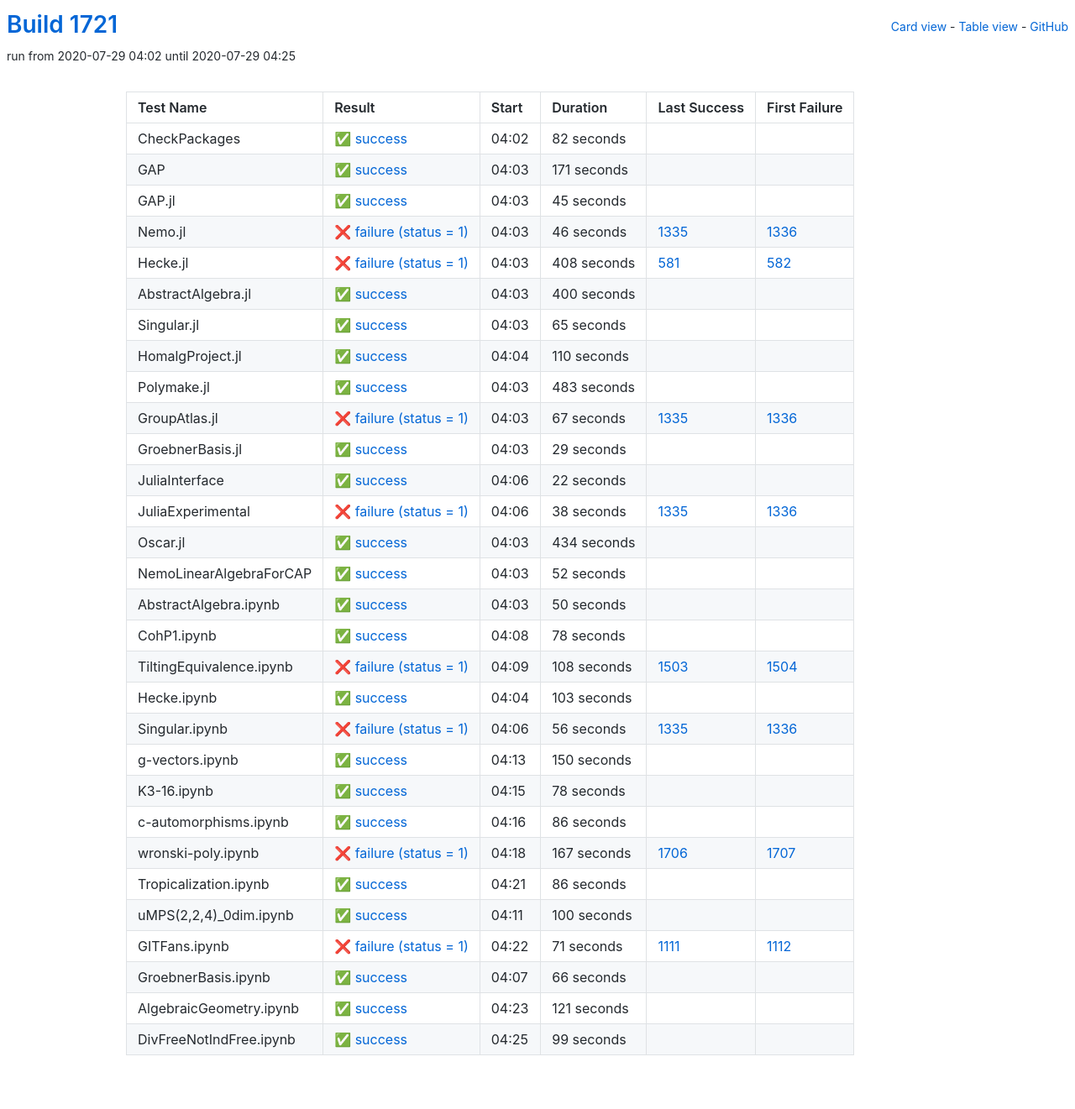
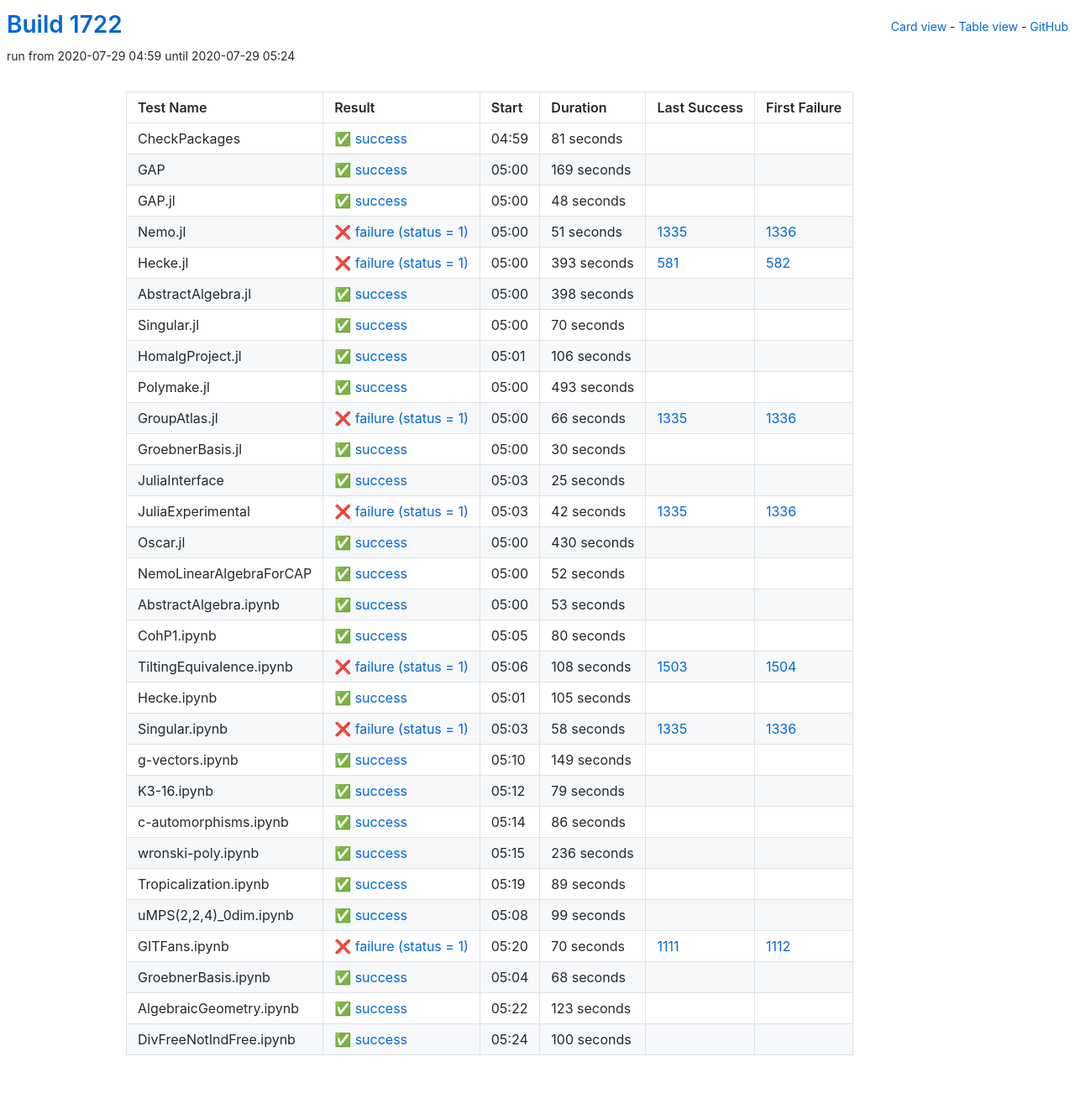
Before and after one commit to oscar-system/oscar-ci-status-1.4, a Jekyll site: the page built from table.html, in a window 1280 px wide. Shown: the whole page at 84% size. Built offline with Jekyll 4.4.1, drawn with Linux system fonts in a browser that asks for light colours.

Commit message:
Build #1722

```diff
--- a/_data/ci.yml
+++ b/_data/ci.yml
@@ -1,6 +1,6 @@
 ---
-build: 1721
-build_url: https://oscarci.mathematik.uni-kl.de/job/oscar-julia-1.4/1721/
+build: 1722
+build_url: https://oscarci.mathematik.uni-kl.de/job/oscar-julia-1.4/1722/
 job: oscar-julia-1.4
 organization: oscar-system
 repo: oscar-ci-status-1.4
@@ -8,176 +8,176 @@ repourl: https://github.com/oscar-system/oscar-ci-status-1.4
 tests:
 - name: CheckPackages
   id: checkpackages
-  log: https://oscarci.mathematik.uni-kl.de/job/oscar-julia-1.4/1721/artifact/logs/build-1721/CheckPackages.log
-  start: 2020-07-29 04:02
+  log: https://oscarci.mathematik.uni-kl.de/job/oscar-julia-1.4/1722/artifact/logs/build-1722/CheckPackages.log
+  start: 2020-07-29 04:59
   success: true
   exitcode: 0
   status: success
-  duration: 82
+  duration: 81
   last_success: false
   last_success_url:
   first_failure: false
   first_failure_url:
 - name: GAP
   id: gap
-  log: https://oscarci.mathematik.uni-kl.de/job/oscar-julia-1.4/1721/artifact/logs/build-1721/GAP.log
-  start: 2020-07-29 04:03
+  log: https://oscarci.mathematik.uni-kl.de/job/oscar-julia-1.4/1722/artifact/logs/build-1722/GAP.log
+  start: 2020-07-29 05:00
   success: true
   exitcode: 0
   status: success
-  duration: 171
+  duration: 169
   last_success: false
   last_success_url:
   first_failure: false
   first_failure_url:
 - name: GAP.jl
   id: gap-jl
-  log: https://oscarci.mathematik.uni-kl.de/job/oscar-julia-1.4/1721/artifact/logs/build-1721/GAP.jl.log
-  start: 2020-07-29 04:03
+  log: https://oscarci.mathematik.uni-kl.de/job/oscar-julia-1.4/1722/artifact/logs/build-1722/GAP.jl.log
+  start: 2020-07-29 05:00
   success: true
   exitcode: 0
   status: success
-  duration: 45
+  duration: 48
   last_success: false
   last_success_url:
   first_failure: false
   first_failure_url:
 - name: Nemo.jl
   id: nemo-jl
-  log: https://oscarci.mathematik.uni-kl.de/job/oscar-julia-1.4/1721/artifact/logs/build-1721/Nemo.jl.log
-  start: 2020-07-29 04:03
+  log: https://oscarci.mathematik.uni-kl.de/job/oscar-julia-1.4/1722/artifact/logs/build-1722/Nemo.jl.log
+  start: 2020-07-29 05:00
   success: false
   exitcode: 1
   status: failure
-  duration: 46
+  duration: 51
   last_success: 1335
   last_success_url: https://oscarci.mathematik.uni-kl.de/job/oscar-julia-1.4/1335/
   first_failure: 1336
   first_failure_url: https://oscarci.mathematik.uni-kl.de/job/oscar-julia-1.4/1336/
 - name: Hecke.jl
   id: hecke-jl
-  log: https://oscarci.mathematik.uni-kl.de/job/oscar-julia-1.4/1721/artifact/logs/build-1721/Hecke.jl.log
-  start: 2020-07-29 04:03
+  log: https://oscarci.mathematik.uni-kl.de/job/oscar-julia-1.4/1722/artifact/logs/build-1722/Hecke.jl.log
+  start: 2020-07-29 05:00
   success: false
   exitcode: 1
   status: failure
-  duration: 408
+  duration: 393
   last_success: 581
   last_success_url: https://oscarci.mathematik.uni-kl.de/job/oscar-julia-1.4/581/
   first_failure: 582
   first_failure_url: https://oscarci.mathematik.uni-kl.de/job/oscar-julia-1.4/582/
 - name: AbstractAlgebra.jl
   id: abstractalgebra-jl
-  log: https://oscarci.mathematik.uni-kl.de/job/oscar-julia-1.4/1721/artifact/logs/build-1721/AbstractAlgebra.jl.log
-  start: 2020-07-29 04:03
+  log: https://oscarci.mathematik.uni-kl.de/job/oscar-julia-1.4/1722/artifact/logs/build-1722/AbstractAlgebra.jl.log
+  start: 2020-07-29 05:00
   success: true
   exitcode: 0
   status: success
-  duration: 400
+  duration: 398
   last_success: false
   last_success_url:
   first_failure: false
   first_failure_url:
 - name: Singular.jl
   id: singular-jl
-  log: https://oscarci.mathematik.uni-kl.de/job/oscar-julia-1.4/1721/artifact/logs/build-1721/Singular.jl.log
-  start: 2020-07-29 04:03
+  log: https://oscarci.mathematik.uni-kl.de/job/oscar-julia-1.4/1722/artifact/logs/build-1722/Singular.jl.log
+  start: 2020-07-29 05:00
   success: true
   exitcode: 0
   status: success
-  duration: 65
+  duration: 70
   last_success: false
   last_success_url:
   first_failure: false
   first_failure_url:
 - name: HomalgProject.jl
   id: homalgproject-jl
-  log: https://oscarci.mathematik.uni-kl.de/job/oscar-julia-1.4/1721/artifact/logs/build-1721/HomalgProject.jl.log
-  start: 2020-07-29 04:04
+  log: https://oscarci.mathematik.uni-kl.de/job/oscar-julia-1.4/1722/artifact/logs/build-1722/HomalgProject.jl.log
+  start: 2020-07-29 05:01
   success: true
   exitcode: 0
   status: success
-  duration: 110
+  duration: 106
   last_success: false
   last_success_url:
   first_failure: false
   first_failure_url:
 - name: Polymake.jl
   id: polymake-jl
-  log: https://oscarci.mathematik.uni-kl.de/job/oscar-julia-1.4/1721/artifact/logs/build-1721/Polymake.jl.log
-  start: 2020-07-29 04:03
+  log: https://oscarci.mathematik.uni-kl.de/job/oscar-julia-1.4/1722/artifact/logs/build-1722/Polymake.jl.log
+  start: 2020-07-29 05:00
   success: true
   exitcode: 0
   status: success
-  duration: 483
+  duration: 493
   last_success: false
   last_success_url:
   first_failure: false
   first_failure_url:
 - name: GroupAtlas.jl
   id: groupatlas-jl
-  log: https://oscarci.mathematik.uni-kl.de/job/oscar-julia-1.4/1721/artifact/logs/build-1721/GroupAtlas.jl.log
-  start: 2020-07-29 04:03
+  log: https://oscarci.mathematik.uni-kl.de/job/oscar-julia-1.4/1722/artifact/logs/build-1722/GroupAtlas.jl.log
+  start: 2020-07-29 05:00
   success: false
   exitcode: 1
   status: failure
-  duration: 67
+  duration: 66
   last_success: 1335
   last_success_url: https://oscarci.mathematik.uni-kl.de/job/oscar-julia-1.4/1335/
   first_failure: 1336
   first_failure_url: https://oscarci.mathematik.uni-kl.de/job/oscar-julia-1.4/1336/
 - name: GroebnerBasis.jl
   id: groebnerbasis-jl
-  log: https://oscarci.mathematik.uni-kl.de/job/oscar-julia-1.4/1721/artifact/logs/build-1721/GroebnerBasis.jl.log
-  start: 2020-07-29 04:03
+  log: https://oscarci.mathematik.uni-kl.de/job/oscar-julia-1.4/1722/artifact/logs/build-1722/GroebnerBasis.jl.log
+  start: 2020-07-29 05:00
   success: true
   exitcode: 0
   status: success
-  duration: 29
+  duration: 30
   last_success: false
   last_success_url:
   first_failure: false
   first_failure_url:
 - name: JuliaInterface
   id: juliainterface
-  log: https://oscarci.mathematik.uni-kl.de/job/oscar-julia-1.4/1721/artifact/logs/build-1721/JuliaInterface.log
-  start: 2020-07-29 04:06
+  log: https://oscarci.mathematik.uni-kl.de/job/oscar-julia-1.4/1722/artifact/logs/build-1722/JuliaInterface.log
+  start: 2020-07-29 05:03
   success: true
   exitcode: 0
   status: success
-  duration: 22
+  duration: 25
   last_success: false
   last_success_url:
   first_failure: false
   first_failure_url:
 - name: JuliaExperimental
   id: juliaexperimental
-  log: https://oscarci.mathematik.uni-kl.de/job/oscar-julia-1.4/1721/artifact/logs/build-1721/JuliaExperimental.log
-  start: 2020-07-29 04:06
+  log: https://oscarci.mathematik.uni-kl.de/job/oscar-julia-1.4/1722/artifact/logs/build-1722/JuliaExperimental.log
+  start: 2020-07-29 05:03
   success: false
   exitcode: 1
   status: failure
-  duration: 38
+  duration: 42
   last_success: 1335
   last_success_url: https://oscarci.mathematik.uni-kl.de/job/oscar-julia-1.4/1335/
   first_failure: 1336
   first_failure_url: https://oscarci.mathematik.uni-kl.de/job/oscar-julia-1.4/1336/
 - name: Oscar.jl
   id: oscar-jl
-  log: https://oscarci.mathematik.uni-kl.de/job/oscar-julia-1.4/1721/artifact/logs/build-1721/Oscar.jl.log
-  start: 2020-07-29 04:03
+  log: https://oscarci.mathematik.uni-kl.de/job/oscar-julia-1.4/1722/artifact/logs/build-1722/Oscar.jl.log
+  start: 2020-07-29 05:00
   success: true
   exitcode: 0
   status: success
-  duration: 434
+  duration: 430
   last_success: false
   last_success_url:
   first_failure: false
   first_failure_url:
 - name: NemoLinearAlgebraForCAP
   id: nemolinearalgebraforcap
-  log: https://oscarci.mathematik.uni-kl.de/job/oscar-julia-1.4/1721/artifact/logs/build-1721/NemoLinearAlgebraForCAP.log
-  start: 2020-07-29 04:03
+  log: https://oscarci.mathematik.uni-kl.de/job/oscar-julia-1.4/1722/artifact/logs/build-1722/NemoLinearAlgebraForCAP.log
+  start: 2020-07-29 05:00
   success: true
   exitcode: 0
   status: success
@@ -188,32 +188,32 @@ tests:
   first_failure_url:
 - name: AbstractAlgebra.ipynb
   id: abstractalgebra-ipynb
-  log: https://oscarci.mathematik.uni-kl.de/job/oscar-julia-1.4/1721/artifact/logs/build-1721/AbstractAlgebra.ipynb.log
-  start: 2020-07-29 04:03
+  log: https://oscarci.mathematik.uni-kl.de/job/oscar-julia-1.4/1722/artifact/logs/build-1722/AbstractAlgebra.ipynb.log
+  start: 2020-07-29 05:00
   success: true
   exitcode: 0
   status: success
-  duration: 50
+  duration: 53
   last_success: false
   last_success_url:
   first_failure: false
   first_failure_url:
 - name: CohP1.ipynb
   id: cohp1-ipynb
-  log: https://oscarci.mathematik.uni-kl.de/job/oscar-julia-1.4/1721/artifact/logs/build-1721/CohP1.ipynb.log
-  start: 2020-07-29 04:08
+  log: https://oscarci.mathematik.uni-kl.de/job/oscar-julia-1.4/1722/artifact/logs/build-1722/CohP1.ipynb.log
+  start: 2020-07-29 05:05
   success: true
   exitcode: 0
   status: success
-  duration: 78
+  duration: 80
   last_success: false
   last_success_url:
   first_failure: false
   first_failure_url:
 - name: TiltingEquivalence.ipynb
   id: tiltingequivalence-ipynb
-  log: https://oscarci.mathematik.uni-kl.de/job/oscar-julia-1.4/1721/artifact/logs/build-1721/TiltingEquivalence.ipynb.log
-  start: 2020-07-29 04:09
+  log: https://oscarci.mathematik.uni-kl.de/job/oscar-julia-1.4/1722/artifact/logs/build-1722/TiltingEquivalence.ipynb.log
+  start: 2020-07-29 05:06
   success: false
   exitcode: 1
   status: failure
@@ -224,56 +224,56 @@ tests:
   first_failure_url: https://oscarci.mathematik.uni-kl.de/job/oscar-julia-1.4/1504/
 - name: Hecke.ipynb
   id: hecke-ipynb
-  log: https://oscarci.mathematik.uni-kl.de/job/oscar-julia-1.4/1721/artifact/logs/build-1721/Hecke.ipynb.log
-  start: 2020-07-29 04:04
+  log: https://oscarci.mathematik.uni-kl.de/job/oscar-julia-1.4/1722/artifact/logs/build-1722/Hecke.ipynb.log
+  start: 2020-07-29 05:01
   success: true
   exitcode: 0
   status: success
-  duration: 103
+  duration: 105
   last_success: false
   last_success_url:
   first_failure: false
   first_failure_url:
 - name: Singular.ipynb
   id: singular-ipynb
-  log: https://oscarci.mathematik.uni-kl.de/job/oscar-julia-1.4/1721/artifact/logs/build-1721/Singular.ipynb.log
-  start: 2020-07-29 04:06
+  log: https://oscarci.mathematik.uni-kl.de/job/oscar-julia-1.4/1722/artifact/logs/build-1722/Singular.ipynb.log
+  start: 2020-07-29 05:03
   success: false
   exitcode: 1
   status: failure
-  duration: 56
+  duration: 58
   last_success: 1335
   last_success_url: https://oscarci.mathematik.uni-kl.de/job/oscar-julia-1.4/1335/
   first_failure: 1336
   first_failure_url: https://oscarci.mathematik.uni-kl.de/job/oscar-julia-1.4/1336/
 - name: g-vectors.ipynb
   id: g-vectors-ipynb
-  log: https://oscarci.mathematik.uni-kl.de/job/oscar-julia-1.4/1721/artifact/logs/build-1721/g-vectors.ipynb.log
-  start: 2020-07-29 04:13
+  log: https://oscarci.mathematik.uni-kl.de/job/oscar-julia-1.4/1722/artifact/logs/build-1722/g-vectors.ipynb.log
+  start: 2020-07-29 05:10
   success: true
   exitcode: 0
   status: success
-  duration: 150
+  duration: 149
   last_success: false
   last_success_url:
   first_failure: false
   first_failure_url:
 - name: K3-16.ipynb
   id: k3-16-ipynb
-  log: https://oscarci.mathematik.uni-kl.de/job/oscar-julia-1.4/1721/artifact/logs/build-1721/K3-16.ipynb.log
-  start: 2020-07-29 04:15
+  log: https://oscarci.mathematik.uni-kl.de/job/oscar-julia-1.4/1722/artifact/logs/build-1722/K3-16.ipynb.log
+  start: 2020-07-29 05:12
   success: true
   exitcode: 0
   status: success
-  duration: 78
+  duration: 79
   last_success: false
   last_success_url:
   first_failure: false
   first_failure_url:
 - name: c-automorphisms.ipynb
   id: c-automorphisms-ipynb
-  log: https://oscarci.mathematik.uni-kl.de/job/oscar-julia-1.4/1721/artifact/logs/build-1721/c-automorphisms.ipynb.log
-  start: 2020-07-29 04:16
+  log: https://oscarci.mathematik.uni-kl.de/job/oscar-julia-1.4/1722/artifact/logs/build-1722/c-automorphisms.ipynb.log
+  start: 2020-07-29 05:14
   success: true
   exitcode: 0
   status: success
@@ -284,32 +284,80 @@ tests:
   first_failure_url:
 - name: wronski-poly.ipynb
   id: wronski-poly-ipynb
-  log: https://oscarci.mathematik.uni-kl.de/job/oscar-julia-1.4/1721/artifact/logs/build-1721/wronski-poly.ipynb.log
-  start: 2020-07-29 04:18
-  success: false
-  exitcode: 1
-  status: failure
-  duration: 167
-  last_success: 1706
-  last_success_url: https://oscarci.mathematik.uni-kl.de/job/oscar-julia-1.4/1706/
-  first_failure: 1707
-  first_failure_url: https://oscarci.mathematik.uni-kl.de/job/oscar-julia-1.4/1707/
-- name: Tropicalization.ipynb
-  id: tropicalization-ipynb
-  log: https://oscarci.mathematik.uni-kl.de/job/oscar-julia-1.4/1721/artifact/logs/build-1721/Tropicalization.ipynb.log
-  start: 2020-07-29 04:21
+  log: https://oscarci.mathematik.uni-kl.de/job/oscar-julia-1.4/1722/artifact/logs/build-1722/wronski-poly.ipynb.log
+  start: 2020-07-29 05:15
   success: true
   exitcode: 0
   status: success
-  duration: 86
+  duration: 236
+  last_success: false
+  last_success_url:
+  first_failure: false
+  first_failure_url:
+- name: Tropicalization.ipynb
+  id: tropicalization-ipynb
+  log: https://oscarci.mathematik.uni-kl.de/job/oscar-julia-1.4/1722/artifact/logs/build-1722/Tropicalization.ipynb.log
+  start: 2020-07-29 05:19
+  success: true
+  exitcode: 0
+  status: success
+  duration: 89
   last_success: false
   last_success_url:
   first_failure: false
   first_failure_url:
 - name: uMPS(2,2,4)_0dim.ipynb
   id: umps-2-2-4-0dim-ipynb
-  log: https://oscarci.mathematik.uni-kl.de/job/oscar-julia-1.4/1721/artifact/logs/build-1721/uMPS-2-2-4-_0dim.ipynb.log
-  start: 2020-07-29 04:11
+  log: https://oscarci.mathematik.uni-kl.de/job/oscar-julia-1.4/1722/artifact/logs/build-1722/uMPS-2-2-4-_0dim.ipynb.log
+  start: 2020-07-29 05:08
+  success: true
+  exitcode: 0
+  status: success
+  duration: 99
+  last_success: false
+  last_success_url:
+  first_failure: false
+  first_failure_url:
+- name: GITFans.ipynb
+  id: gitfans-ipynb
+  log: https://oscarci.mathematik.uni-kl.de/job/oscar-julia-1.4/1722/artifact/logs/build-1722/GITFans.ipynb.log
+  start: 2020-07-29 05:20
+  success: false
+  exitcode: 1
+  status: failure
+  duration: 70
+  last_success: 1111
+  last_success_url: https://oscarci.mathematik.uni-kl.de/job/oscar-julia-1.4/1111/
+  first_failure: 1112
+  first_failure_url: https://oscarci.mathematik.uni-kl.de/job/oscar-julia-1.4/1112/
+- name: GroebnerBasis.ipynb
+  id: groebnerbasis-ipynb
+  log: https://oscarci.mathematik.uni-kl.de/job/oscar-julia-1.4/1722/artifact/logs/build-1722/GroebnerBasis.ipynb.log
+  start: 2020-07-29 05:04
+  success: true
+  exitcode: 0
+  status: success
+  duration: 68
+  last_success: false
+  last_success_url:
+  first_failure: false
+  first_failure_url:
+- name: AlgebraicGeometry.ipynb
+  id: algebraicgeometry-ipynb
+  log: https://oscarci.mathematik.uni-kl.de/job/oscar-julia-1.4/1722/artifact/logs/build-1722/AlgebraicGeometry.ipynb.log
+  start: 2020-07-29 05:22
+  success: true
+  exitcode: 0
+  status: success
+  duration: 123
+  last_success: false
+  last_success_url:
+  first_failure: false
+  first_failure_url:
+- name: DivFreeNotIndFree.ipynb
+  id: divfreenotindfree-ipynb
+  log: https://oscarci.mathematik.uni-kl.de/job/oscar-julia-1.4/1722/artifact/logs/build-1722/DivFreeNotIndFree.ipynb.log
+  start: 2020-07-29 05:24
   success: true
   exitcode: 0
   status: success
@@ -318,51 +366,3 @@ tests:
   last_success_url:
   first_failure: false
   first_failure_url:
-- name: GITFans.ipynb
-  id: gitfans-ipynb
-  log: https://oscarci.mathematik.uni-kl.de/job/oscar-julia-1.4/1721/artifact/logs/build-1721/GITFans.ipynb.log
-  start: 2020-07-29 04:22
-  success: false
-  exitcode: 1
-  status: failure
-  duration: 71
-  last_success: 1111
-  last_success_url: https://oscarci.mathematik.uni-kl.de/job/oscar-julia-1.4/1111/
-  first_failure: 1112
-  first_failure_url: https://oscarci.mathematik.uni-kl.de/job/oscar-julia-1.4/1112/
-- name: GroebnerBasis.ipynb
-  id: groebnerbasis-ipynb
-  log: https://oscarci.mathematik.uni-kl.de/job/oscar-julia-1.4/1721/artifact/logs/build-1721/GroebnerBasis.ipynb.log
-  start: 2020-07-29 04:07
-  success: true
-  exitcode: 0
-  status: success
-  duration: 66
-  last_success: false
-  last_success_url:
-  first_failure: false
-  first_failure_url:
-- name: AlgebraicGeometry.ipynb
-  id: algebraicgeometry-ipynb
-  log: https://oscarci.mathematik.uni-kl.de/job/oscar-julia-1.4/1721/artifact/logs/build-1721/AlgebraicGeometry.ipynb.log
-  start: 2020-07-29 04:23
-  success: true
-  exitcode: 0
-  status: success
-  duration: 121
-  last_success: false
-  last_success_url:
-  first_failure: false
-  first_failure_url:
-- name: DivFreeNotIndFree.ipynb
-  id: divfreenotindfree-ipynb
-  log: https://oscarci.mathematik.uni-kl.de/job/oscar-julia-1.4/1721/artifact/logs/build-1721/DivFreeNotIndFree.ipynb.log
-  start: 2020-07-29 04:25
-  success: true
-  exitcode: 0
-  status: success
-  duration: 99
-  last_success: false
-  last_success_url:
-  first_failure: false
-  first_failure_url:
```
Also changed, not shown: README.md.
